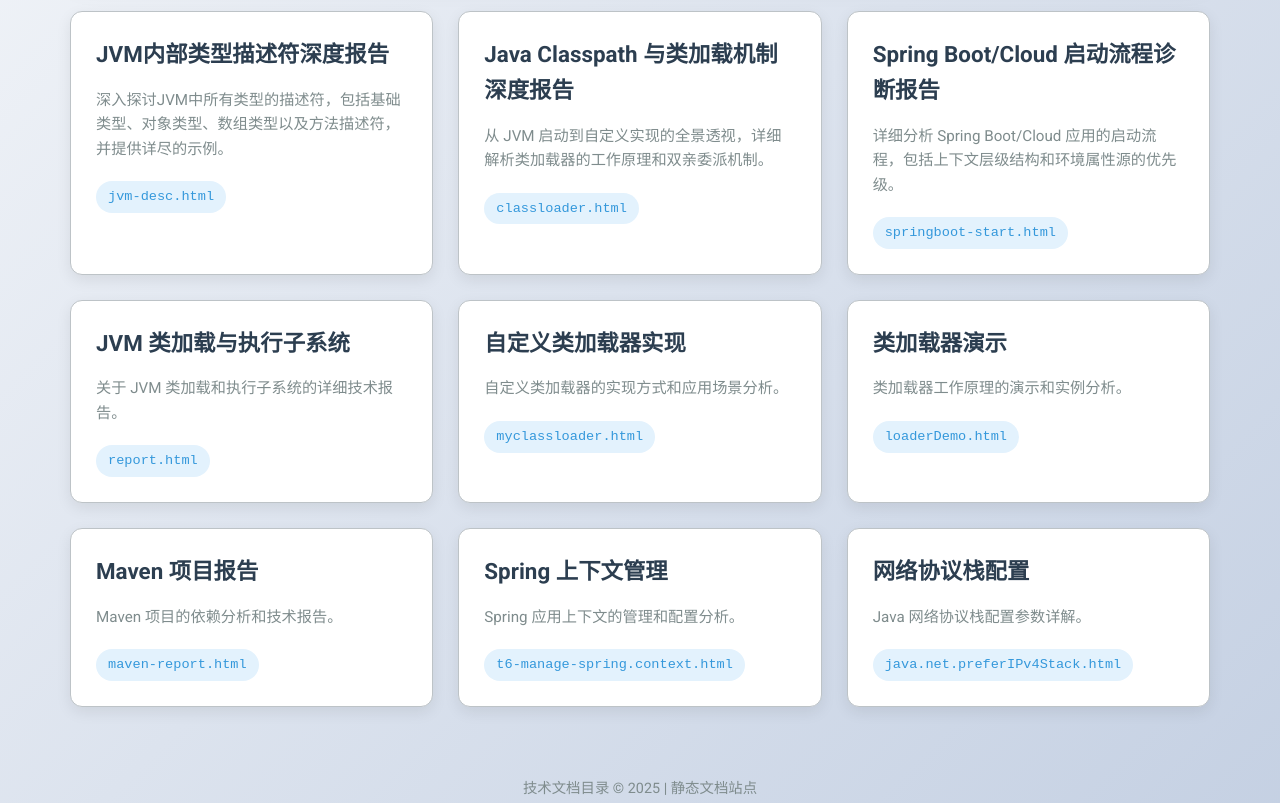
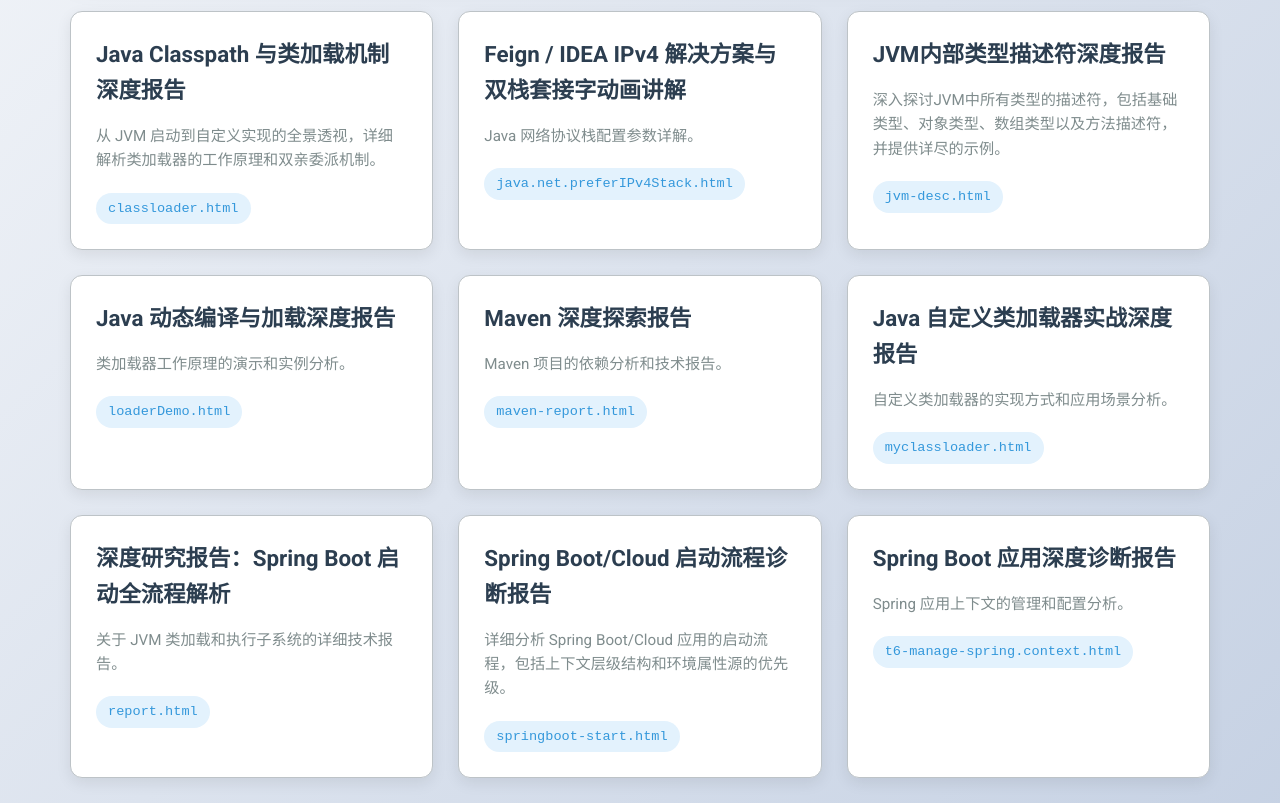
Before and after one commit to ayuayue/ai-note, a plain HTML site: page index.html in a window 1280 px wide. Shown: the part 380-1183 px from the top of the page. Drawn offline with Linux system fonts and the light colour scheme.

```diff
--- a/index.html
+++ b/index.html
@@ -182,6 +182,21 @@
         </header>
 
         <div class="docs-grid">
+            <!-- This section will be automatically populated -->
+                        <div class="doc-card">
+                <a href="html/classloader.html" class="doc-link">
+                    <h2 class="doc-title">Java Classpath 与类加载机制深度报告</h2>
+                    <p class="doc-preview">从 JVM 启动到自定义实现的全景透视，详细解析类加载器的工作原理和双亲委派机制。</p>
+                    <span class="doc-file">classloader.html</span>
+                </a>
+            </div>
+            <div class="doc-card">
+                <a href="html/java.net.preferIPv4Stack.html" class="doc-link">
+                    <h2 class="doc-title">Feign / IDEA IPv4 解决方案与双栈套接字动画讲解</h2>
+                    <p class="doc-preview">Java 网络协议栈配置参数详解。</p>
+                    <span class="doc-file">java.net.preferIPv4Stack.html</span>
+                </a>
+            </div>
             <div class="doc-card">
                 <a href="html/jvm-desc.html" class="doc-link">
                     <h2 class="doc-title">JVM内部类型描述符深度报告</h2>
@@ -189,15 +204,34 @@
                     <span class="doc-file">jvm-desc.html</span>
                 </a>
             </div>
-
             <div class="doc-card">
-                <a href="html/classloader.html" class="doc-link">
-                    <h2 class="doc-title">Java Classpath 与类加载机制深度报告</h2>
-                    <p class="doc-preview">从 JVM 启动到自定义实现的全景透视，详细解析类加载器的工作原理和双亲委派机制。</p>
-                    <span class="doc-file">classloader.html</span>
+                <a href="html/loaderDemo.html" class="doc-link">
+                    <h2 class="doc-title">Java 动态编译与加载深度报告</h2>
+                    <p class="doc-preview">类加载器工作原理的演示和实例分析。</p>
+                    <span class="doc-file">loaderDemo.html</span>
                 </a>
             </div>
-
+            <div class="doc-card">
+                <a href="html/maven-report.html" class="doc-link">
+                    <h2 class="doc-title">Maven 深度探索报告</h2>
+                    <p class="doc-preview">Maven 项目的依赖分析和技术报告。</p>
+                    <span class="doc-file">maven-report.html</span>
+                </a>
+            </div>
+            <div class="doc-card">
+                <a href="html/myclassloader.html" class="doc-link">
+                    <h2 class="doc-title">Java 自定义类加载器实战深度报告</h2>
+                    <p class="doc-preview">自定义类加载器的实现方式和应用场景分析。</p>
+                    <span class="doc-file">myclassloader.html</span>
+                </a>
+            </div>
+            <div class="doc-card">
+                <a href="html/report.html" class="doc-link">
+                    <h2 class="doc-title">深度研究报告：Spring Boot 启动全流程解析</h2>
+                    <p class="doc-preview">关于 JVM 类加载和执行子系统的详细技术报告。</p>
+                    <span class="doc-file">report.html</span>
+                </a>
+            </div>
             <div class="doc-card">
                 <a href="html/springboot-start.html" class="doc-link">
                     <h2 class="doc-title">Spring Boot/Cloud 启动流程诊断报告</h2>
@@ -205,52 +239,11 @@
                     <span class="doc-file">springboot-start.html</span>
                 </a>
             </div>
-
-            <div class="doc-card">
-                <a href="html/report.html" class="doc-link">
-                    <h2 class="doc-title">JVM 类加载与执行子系统</h2>
-                    <p class="doc-preview">关于 JVM 类加载和执行子系统的详细技术报告。</p>
-                    <span class="doc-file">report.html</span>
-                </a>
-            </div>
-
-            <div class="doc-card">
-                <a href="html/myclassloader.html" class="doc-link">
-                    <h2 class="doc-title">自定义类加载器实现</h2>
-                    <p class="doc-preview">自定义类加载器的实现方式和应用场景分析。</p>
-                    <span class="doc-file">myclassloader.html</span>
-                </a>
-            </div>
-
-            <div class="doc-card">
-                <a href="html/loaderDemo.html" class="doc-link">
-                    <h2 class="doc-title">类加载器演示</h2>
-                    <p class="doc-preview">类加载器工作原理的演示和实例分析。</p>
-                    <span class="doc-file">loaderDemo.html</span>
-                </a>
-            </div>
-
-            <div class="doc-card">
-                <a href="html/maven-report.html" class="doc-link">
-                    <h2 class="doc-title">Maven 项目报告</h2>
-                    <p class="doc-preview">Maven 项目的依赖分析和技术报告。</p>
-                    <span class="doc-file">maven-report.html</span>
-                </a>
-            </div>
-
             <div class="doc-card">
                 <a href="html/t6-manage-spring.context.html" class="doc-link">
-                    <h2 class="doc-title">Spring 上下文管理</h2>
+                    <h2 class="doc-title">Spring Boot 应用深度诊断报告</h2>
                     <p class="doc-preview">Spring 应用上下文的管理和配置分析。</p>
                     <span class="doc-file">t6-manage-spring.context.html</span>
-                </a>
-            </div>
-
-            <div class="doc-card">
-                <a href="html/java.net.preferIPv4Stack.html" class="doc-link">
-                    <h2 class="doc-title">网络协议栈配置</h2>
-                    <p class="doc-preview">Java 网络协议栈配置参数详解。</p>
-                    <span class="doc-file">java.net.preferIPv4Stack.html</span>
                 </a>
             </div>
         </div>
@@ -259,5 +252,12 @@
             <p>技术文档目录 &copy; 2025 | 静态文档站点</p>
         </footer>
     </div>
+
+    <script>
+        // Simple script to automatically populate the document cards
+        // In a real implementation, this would read the directory and generate content
+        // For now, we're manually maintaining the links in the HTML
+        console.log("页面加载完成，文档目录已就绪");
+    </script>
 </body>
 </html>
```
